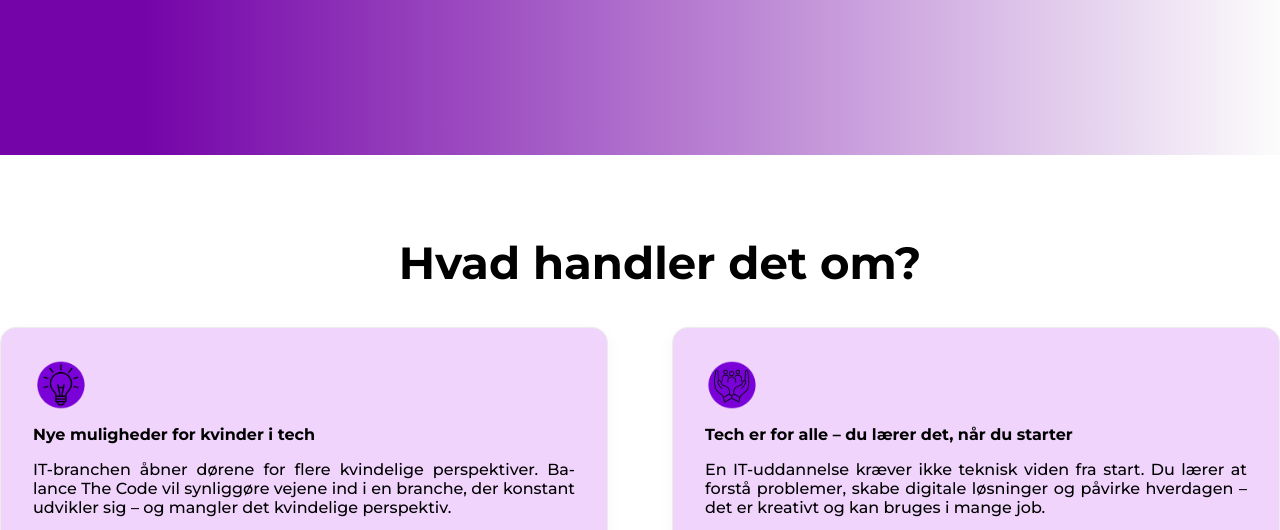
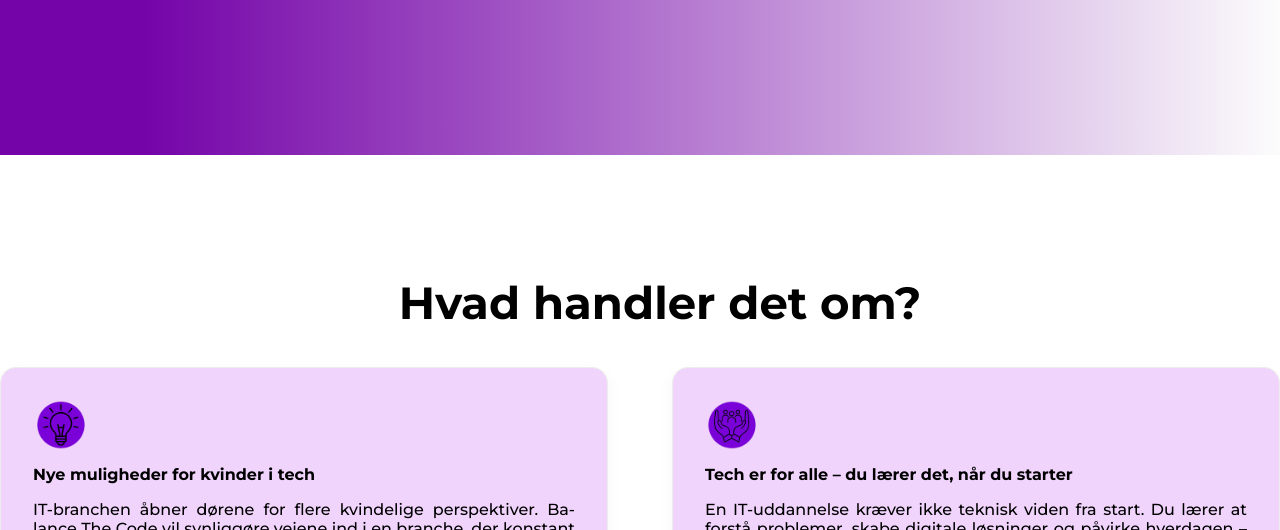
Before and after one commit to gume0002/Aflevering-06-, a website: page index.html in a window 1280 px wide. Shown: the part 642-1172 px from the top of the page. Drawn offline with nearby package versions, Linux system fonts and the light colour scheme; no server answers; a web font is replaced by a local one.

Commit message:
rettet about

```diff
--- a/style.css
+++ b/style.css
@@ -92,7 +92,7 @@ body {
 /* FAKTA BOKSE */
 
 .about{
-    margin-top: 10vh;
+    margin-top: 15vh;
     text-align: center;
     font-size: 30px;
     margin-left: 40px;
```
